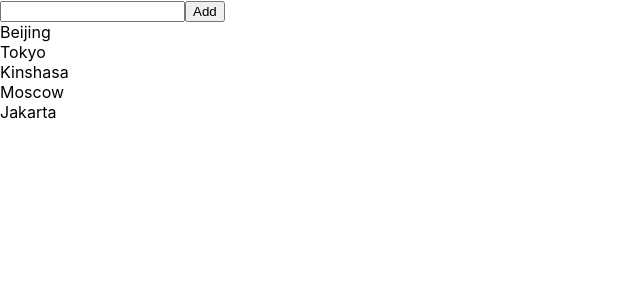
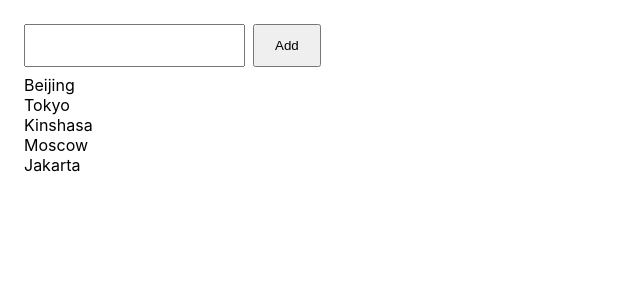
Before and after one commit to imiryna/usecallback-ts, a React (Create React App) app: page / in a window 1280 px wide. Shown: the top 300 px of the page, without its empty margins (0-640 px from the left). Built offline with nearby package versions, Linux system fonts and the light colour scheme.

Commit message:
styled-components

```diff
--- a/package.json
+++ b/package.json
@@ -10,6 +10,7 @@
     "@types/node": "^16.18.91",
     "@types/react": "^18.2.67",
     "@types/react-dom": "^18.2.22",
+    "babel-preset-react-app": "^10.0.1",
     "react": "^18.2.0",
     "react-dom": "^18.2.0",
     "react-scripts": "5.0.1",
--- /dev/null
+++ b/src/App.styled.js
@@ -0,0 +1,27 @@
+import styled from "styled-components";
+
+export const Wrap = styled.div`
+  padding: 24px;
+`;
+
+export const Input = styled.input`
+  padding: 12px 20px;
+  margin-bottom: 8px;
+  margin-right: 8px;
+  box-sizing: border-box;
+
+  &:focus {
+    border: 2px solid orange;
+    border-radius: 4px;
+  }
+`;
+export const Buttom = styled.button`
+  display: block;
+  padding: 12px 20px;
+  margin-bottom: 8px;
+  box-sizing: border-box;
+`;
+export const InputBox = styled.div`
+  display: flex;
+  flex-direction: row;
+`;
--- a/src/App.tsx
+++ b/src/App.tsx
@@ -1,5 +1,6 @@
 import { useCallback, useState } from "react";
 import { CitiesList } from "./components/CitiesList";
+import { Wrap, Input, Buttom, InputBox } from "./App.styled";
 
 const listOfCities = ["Beijing", "Tokyo", "Kinshasa", "Moscow", "Jakarta"];
 
@@ -25,10 +26,12 @@ export const App = () => {
   );
 
   return (
-    <div>
-      <input type="text" value={name} onChange={handleChange} />
-      <button onClick={handleClick}>Add</button>
+    <Wrap>
+      <InputBox>
+        <Input type="text" value={name} onChange={handleChange} />
+        <Buttom onClick={handleClick}>Add</Buttom>
+      </InputBox>
       <CitiesList list={list} onRemoveClick={handleRemoveClick} />
-    </div>
+    </Wrap>
   );
 };
--- /dev/null
+++ b/src/components/Cities.styled.js
@@ -0,0 +1 @@
+import styled from "styled-components";
```
Also changed, not shown: src/App.css (deleted, +0 -38 lines), 1 other file (tests, documents, lock files or other folders).
